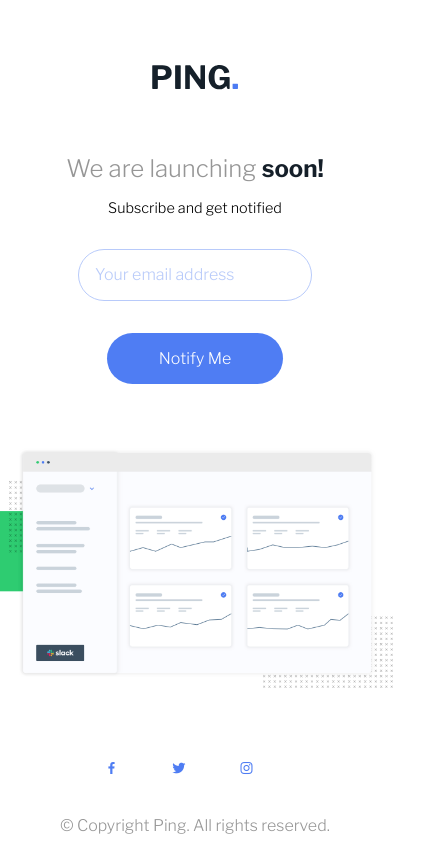
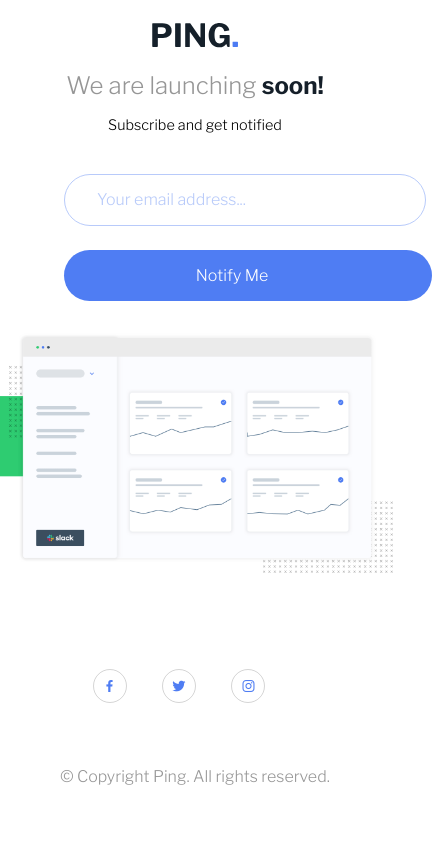
Before and after one commit to TheCoderGuru/ping-coming-soon-page, a plain HTML site: page index.html in a window 390 px wide. Shown: the whole page, 432 px wide, since content can reach past the window. Drawn offline with nearby package versions, Linux system fonts and the light colour scheme.

Commit message:
Made some changes to the code with regards to the desktop and mobile version then added some information on the repository

```diff
--- a/index.html
+++ b/index.html
@@ -22,26 +22,25 @@
 
     <title>Frontend Mentor | Ping coming soon page</title>
 
-    <!-- Feel free to remove these styles or customise in your own stylesheet 👍 -->
   </head>
   <body>
     <main class="container">
       <img class="container__image" src="./images/logo.svg" alt="brand logo">
-      <h1 class="container__title">We are launching <span>soon!</span></h1>
+      <h1 class="container__title">We are launching <span class="fw-bold">soon!</span></h1>
       <h2 class="container__subtitle">Subscribe and get notified</h2>
-      <div class="group">
-        <input class="container__email" type="email" name="email" id="email" placeholder="Your email address"/>
+      <div class="flex-group">
+        <input class="container__email" type="email" name="email" id="email" placeholder="Your email address..."/>
         <a class="container__button" href="#">Notify Me</a>
       </div>
       <img class="container__illustration" src="./images/illustration-dashboard.png" alt="image showing a skeleton mockup of a slack dashboard">
     </main>
 
-    <footer>
+    <footer class="footer-container">
       <div class="social-icons">
         <i class='bx bxl-facebook'></i>
         <i class='bx bxl-twitter'></i>
         <i class='bx bxl-instagram'></i>
       </div>
-      &copy; Copyright Ping. All rights reserved.</footer>
+      <h4 class="footer-copyright">&copy; Copyright Ping. All rights reserved.</h4></footer>
   </body>
 </html>
--- a/style.css
+++ b/style.css
@@ -18,6 +18,10 @@
   font: inherit;
 }
 
+body{
+    overflow-y: hidden;
+}
+
 .container{
     margin: 0 auto;
     justify-content: center;
@@ -25,7 +29,7 @@
 }
 
 .container__image{
-    margin: 4rem auto;
+    margin: 1.4rem auto;
     justify-content: center;
     align-items: center;
     display: block;
@@ -56,19 +60,21 @@
     width: 9rem;
     text-align: center;
     border-radius: 2rem;
-    display: block;
-    vertical-align: middle;
+/*    display: block;*/
+/*    vertical-align: middle;*/
     height: auto;
 }
 
 
 .container__email{
-    margin: 2rem auto;
+    margin: 1.5rem auto;
     justify-content: center;
     align-items: center;
     display: block;
     padding: 1rem;
-    border: 1px solid var(--neutral-gray);
+    width: fit-content;
+    padding-right: 9rem;
+    border: 0.063rem solid var(--neutral-gray);
     opacity: .4;
     border-radius: 2rem;
 }
@@ -77,32 +83,54 @@
     font-family: var(--font-base);
     width: 24rem;
     height: auto;
+    padding-left: .5rem;
 }
 
 .container__illustration{
     display: block;
     height: 25rem;
     width: auto;
-    margin: 4rem auto;
+    margin: 2rem auto;
 }
 
-span{
+.fw-bold{
     font-weight: bold;
     color: var(--neutral-very-dark-blue);
 }
 
-footer{
+.footer-container{
     font-family: var(--font-base);
     text-align: center;
     color: var(--neutral-gray);
 }
 
+.footer-copyright{
+    margin-top: 4rem;
+    position: relative;
+}
+
+.flex-group{
+    display: flex;
+    flex-direction: row;
+    align-items: baseline;
+    justify-content: center;
+    width: 30vw;
+    margin-left: 42rem;
+    margin-top: 1rem;
+
+
+}
 .social-icons i{
     margin-right: 2rem;
-    padding: .5rem;
+    padding: .1rem;
+    justify-content: center;
+    align-items: center;
     color: var(--primary-blue);
-    margin-bottom: 2rem;
+    margin-bottom: 1rem;
+    margin-top: 2rem;
     display: inline-block;
+
+
 }
 
 /*?  Media queries for responsiveness across devices */
@@ -111,6 +139,11 @@ footer{
     .container__illustration{
         height: 15rem;
         width: auto;
+    }
+
+    .flex-group{
+        margin-left: 4rem;
+        flex-direction: column;
     }
 
     .container__title{
@@ -124,9 +157,29 @@ footer{
 
     .container__email{
         border: 1px solid var(--primary-blue);
+        padding-right: 9rem;
     }
 
+    .container__button{
+        padding-right: 8rem;
+        padding-left: 6rem;
+        align-content: center;
+        text-align: center;
+    }
     .container__email::placeholder{
         color: var(--primary-blue);
+        padding-left: 1rem;
+    }
+
+    .footer-copyright{
+        margin-top: 3rem;
+    }
+
+    .social-icons i{
+        margin-top: 4rem;
+        padding: .5rem;
+        border: 1px solid hsla(0, 0%, 59%, 0.4);
+        border-radius: 50%;
+        align-items: center;
     }
 }
```
Also changed, not shown: ping-coming-soon.PNG (added), 1 other file.
